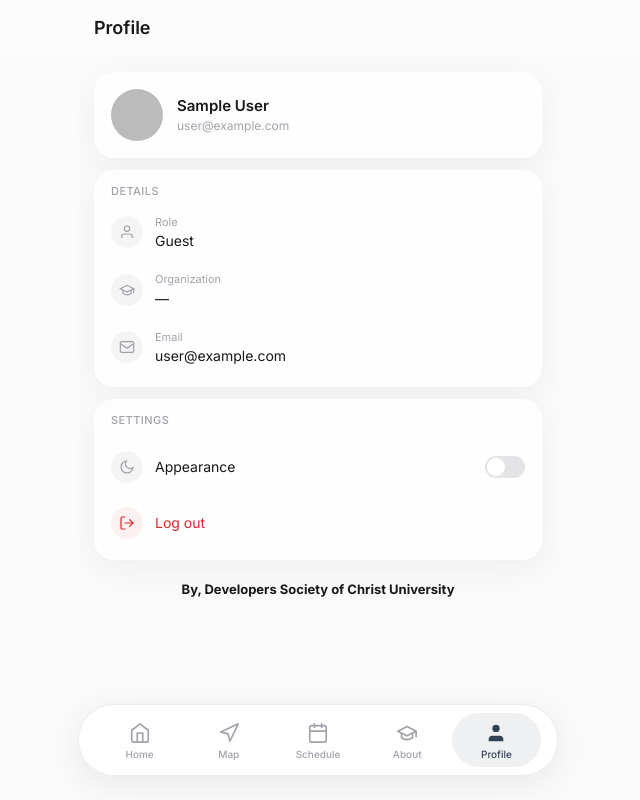
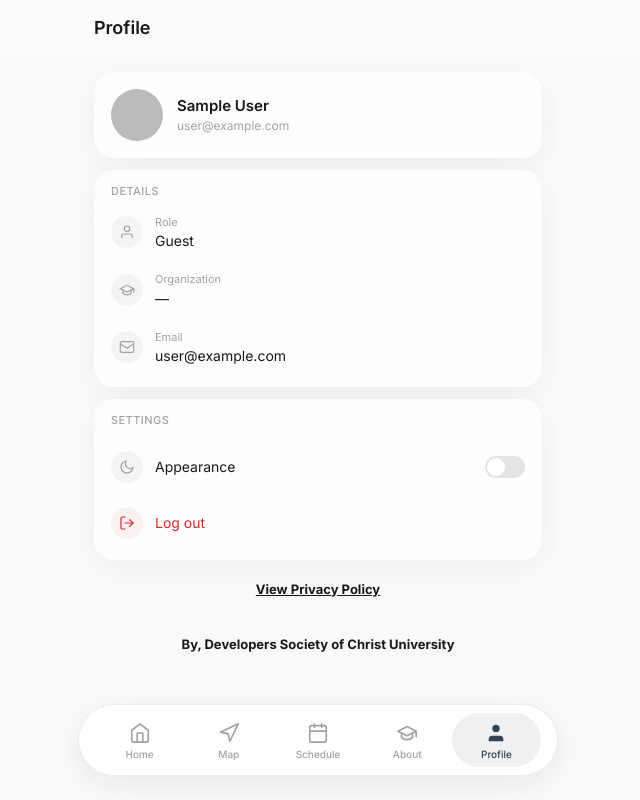
Before and after one commit to mandarwaigaonkr/CU-Now-navigation, a React (Vite) app: page /profile in a window 1280 px wide. Shown: the whole page, without its empty margins (322-962 px from the left). Built offline with nearby package versions, Linux system fonts and the light colour scheme; no server answers; the database is empty; sample sign-in values are in the browser's storage.

Commit message:
feat: add privacy policy link to profile page and update link destination in login component

```diff
--- a/src/pages/auth/Login.tsx
+++ b/src/pages/auth/Login.tsx
@@ -386,7 +386,7 @@ export default function Login() {
         )}
 
         {/* ---- SECURITY BADGE ---- */}
-        <a href="https://drive.google.com/file/d/1800aQog5PJE6LwwWvFE0_2mk0nEyoVIl/view?usp=sharing" target="_blank" rel="noopener noreferrer" className="login-security login-animate-in login-animate-in--security">
+        <a href="https://dev-society-website.vercel.app/legal/privacy" target="_blank" rel="noopener noreferrer" className="login-security login-animate-in login-animate-in--security">
           <ShieldCheckIcon className="login-security__icon" />
           <span className="login-security__text">
             Secure platform. Click to view Privacy Policy.
--- a/src/pages/user/Profile.tsx
+++ b/src/pages/user/Profile.tsx
@@ -150,6 +150,15 @@ export default function Profile() {
           </button>
         </div>
 
+        <a
+          href="https://dev-society-website.vercel.app/legal/privacy"
+          target="_blank"
+          rel="noopener noreferrer"
+          className="profile-version"
+          style={{ textDecoration: 'underline', display: 'block', marginBottom: '8px' }}
+        >
+          View Privacy Policy
+        </a>
         <p className="profile-version">By, Developers Society of Christ University</p>
       </div>
 
```
